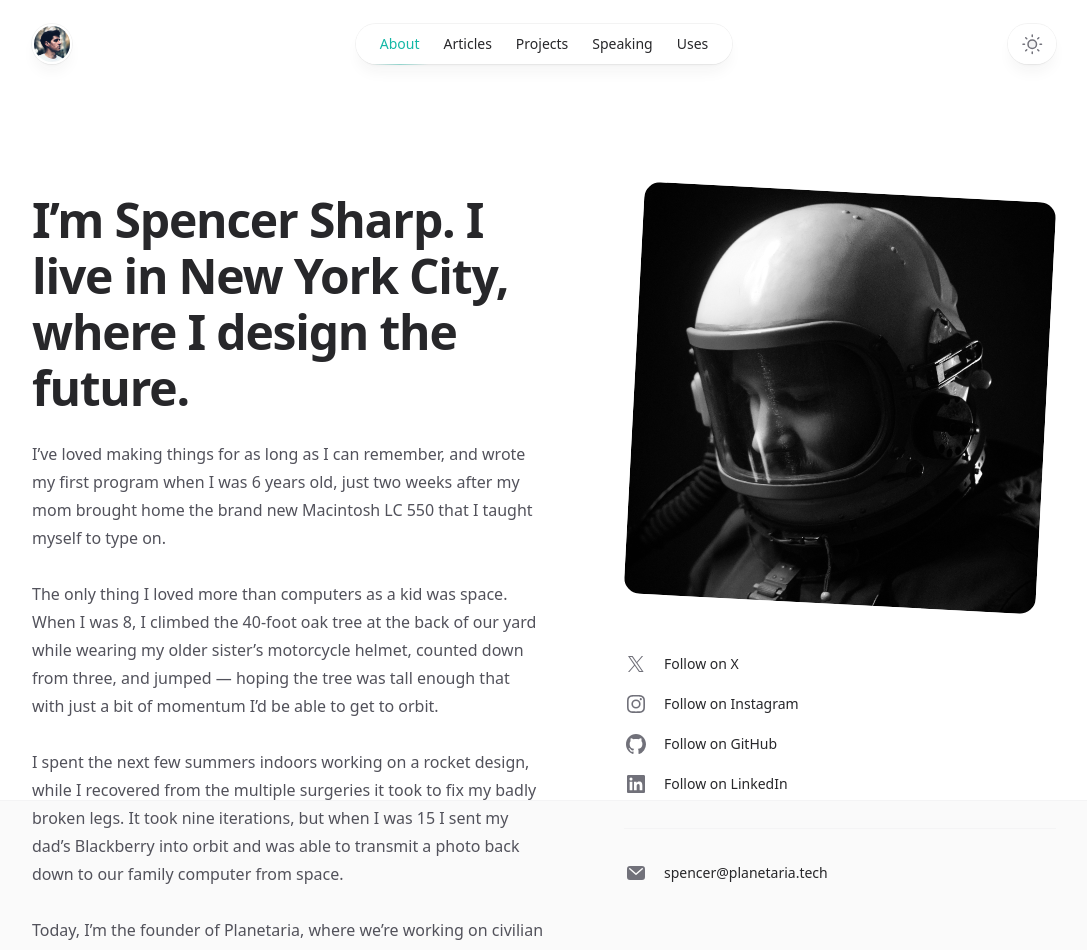
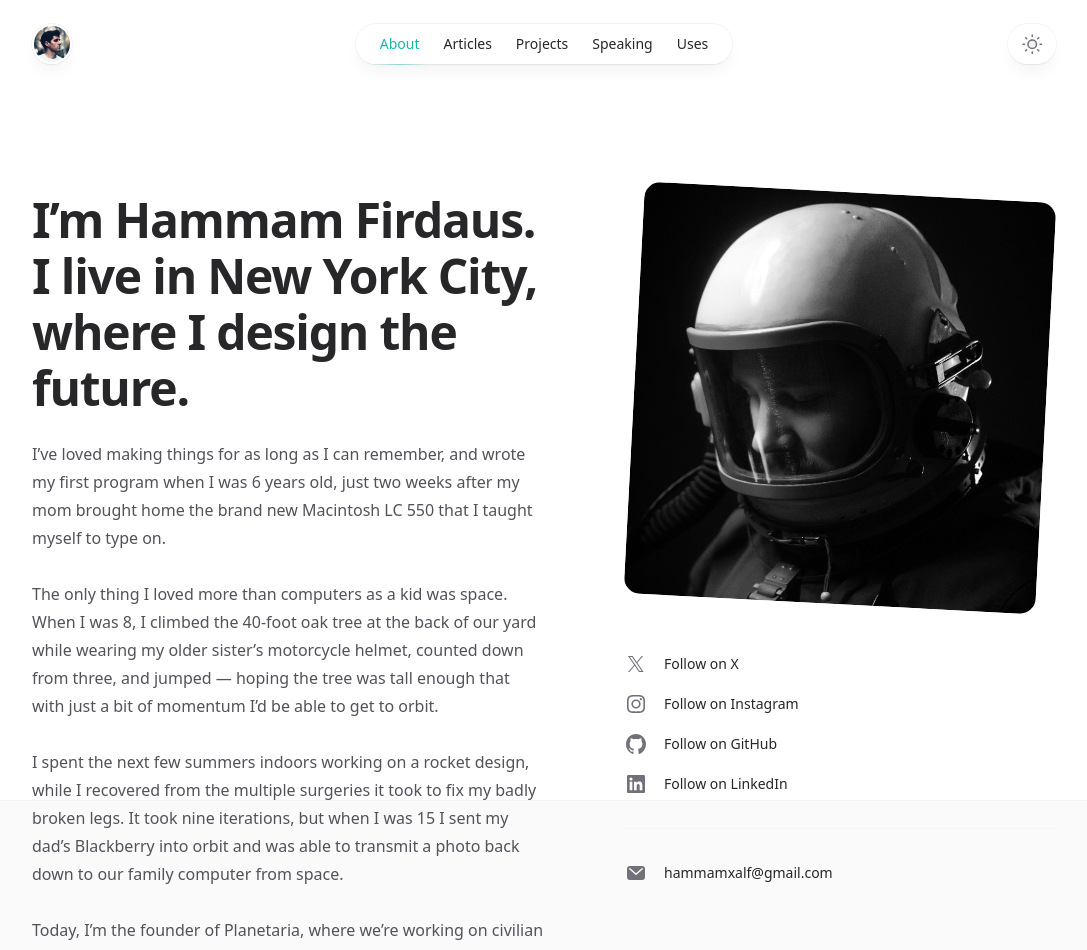
Before and after one commit to mamxalf/mamxalf.github.io, a Next.js app: page /about in a window 1280 px wide. Shown: the top 950 px of the page, without its empty margins (96-1183 px from the left). Built offline with nearby package versions, Linux system fonts and the light colour scheme; no server answers.

Commit message:
change spencer to hammam

```diff
--- a/src/app/about/page.tsx
+++ b/src/app/about/page.tsx
@@ -50,7 +50,7 @@ function MailIcon(props: React.ComponentPropsWithoutRef<'svg'>) {
 export const metadata: Metadata = {
   title: 'About',
   description:
-    'I’m Spencer Sharp. I live in New York City, where I design the future.',
+    'I’m Hammam Firdaus. I live in New York City, where I design the future.',
 }
 
 export default function About() {
@@ -69,7 +69,7 @@ export default function About() {
         </div>
         <div className="lg:order-first lg:row-span-2">
           <h1 className="text-4xl font-bold tracking-tight text-zinc-800 sm:text-5xl dark:text-zinc-100">
-            I’m Spencer Sharp. I live in New York City, where I design the
+            I’m Hammam Firdaus. I live in New York City, where I design the
             future.
           </h1>
           <div className="mt-6 space-y-7 text-base text-zinc-600 dark:text-zinc-400">
@@ -116,11 +116,11 @@ export default function About() {
               Follow on LinkedIn
             </SocialLink>
             <SocialLink
-              href="mailto:spencer@planetaria.tech"
+              href="mailto:hammamxalf@gmail.com"
               icon={MailIcon}
               className="mt-8 border-t border-zinc-100 pt-8 dark:border-zinc-700/40"
             >
-              spencer@planetaria.tech
+              hammamxalf@gmail.com
             </SocialLink>
           </ul>
         </div>
--- a/src/app/feed.xml/route.ts
+++ b/src/app/feed.xml/route.ts
@@ -10,8 +10,8 @@ export async function GET(req: Request) {
   }
 
   let author = {
-    name: 'Spencer Sharp',
-    email: 'spencer@planetaria.tech',
+    name: 'Hammam Firdaus',
+    email: 'hammamxalf@gmail.com',
   }
 
   let feed = new Feed({
--- a/src/app/layout.tsx
+++ b/src/app/layout.tsx
@@ -7,12 +7,12 @@ import '@/styles/tailwind.css'
 
 export const metadata: Metadata = {
   title: {
-    template: '%s - Spencer Sharp',
+    template: '%s - Hammam Firdaus',
     default:
-      'Spencer Sharp - Software designer, founder, and amateur astronaut',
+      'Hammam Firdaus - Software Engineer, Farmer, and Kite Fighter',
   },
   description:
-    'I’m Spencer, a software designer and entrepreneur based in New York City. I’m the founder and CEO of Planetaria, where we develop technologies that empower regular people to explore space on their own terms.',
+    'I’m Spencer, a software engineer, farmer and kite fighter based in Yogyakarta, Indonesia.',
   alternates: {
     types: {
       'application/rss+xml': `${process.env.NEXT_PUBLIC_SITE_URL}/feed.xml`,
--- a/src/app/page.tsx
+++ b/src/app/page.tsx
@@ -273,13 +273,12 @@ export default async function Home() {
       <Container className="mt-9">
         <div className="max-w-2xl">
           <h1 className="text-4xl font-bold tracking-tight text-zinc-800 sm:text-5xl dark:text-zinc-100">
-            Software designer, founder, and amateur astronaut.
+            Software Engineer, Farmer, and Kite Fighter.
           </h1>
           <p className="mt-6 text-base text-zinc-600 dark:text-zinc-400">
-            I’m Spencer, a software designer and entrepreneur based in New York
-            City. I’m the founder and CEO of Planetaria, where we develop
-            technologies that empower regular people to explore space on their
-            own terms.
+            I’m Hammam, a software engineer based in Yogyakarta, Indonesia. I’m a highly skilled software engineer with 4 years of experience in the software industry.
+            My focus area for the past few years has been Fullstack development (more in the Backend area) with Ruby (Rails), Javascript (ExpressJs, NextJs), and Golang.
+            While my expertise lies in Fullstack development, I’m always eager to expand my skill set and stay up-to-date with the latest technology trends.
           </p>
           <div className="mt-6 flex gap-6">
             <SocialLink href="#" aria-label="Follow on X" icon={XIcon} />
--- a/src/components/Footer.tsx
+++ b/src/components/Footer.tsx
@@ -33,7 +33,7 @@ export function Footer() {
                 <NavLink href="/uses">Uses</NavLink>
               </div>
               <p className="text-sm text-zinc-400 dark:text-zinc-500">
-                &copy; {new Date().getFullYear()} Spencer Sharp. All rights
+                &copy; {new Date().getFullYear()} Hammam Firdaus. All rights
                 reserved.
               </p>
             </div>
```
Also changed, not shown: 1 other file (tests, documents, lock files or other folders).
